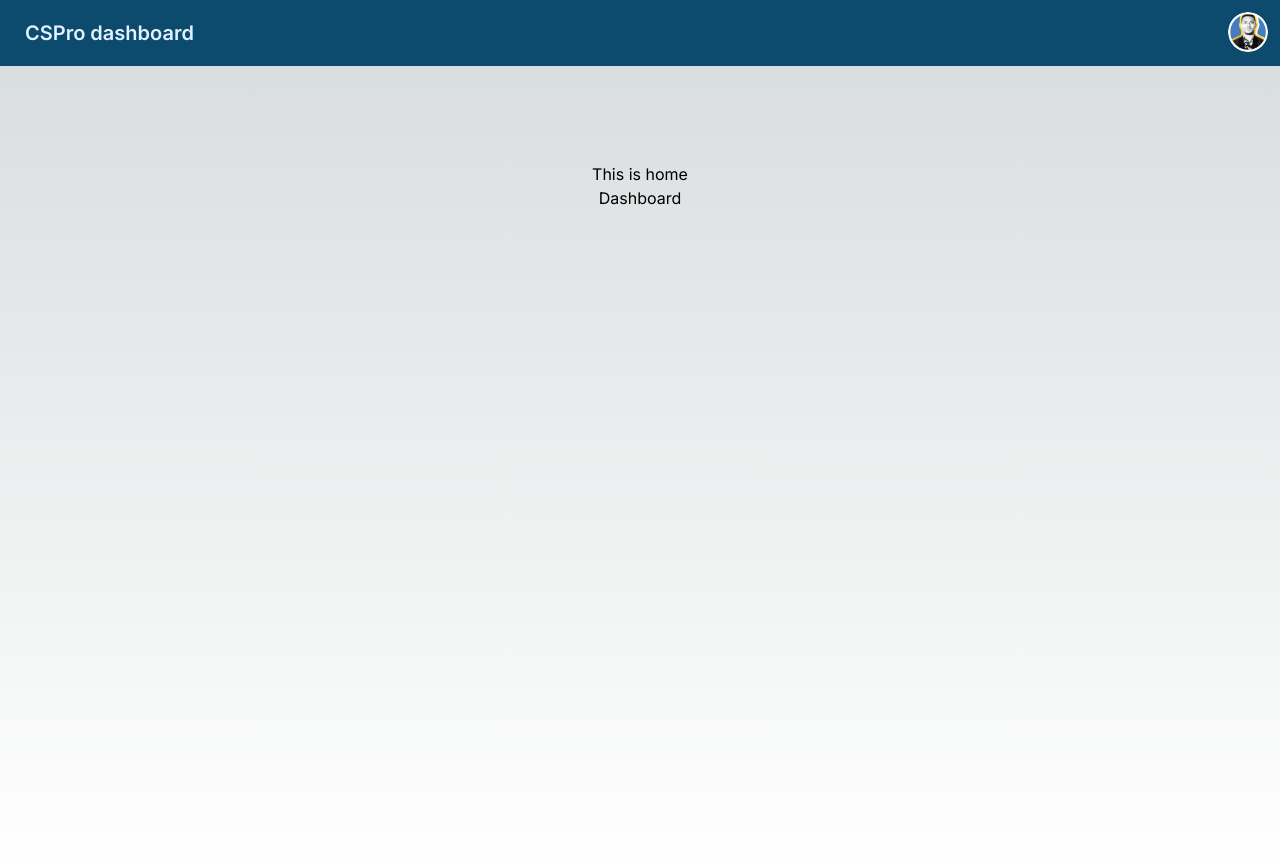
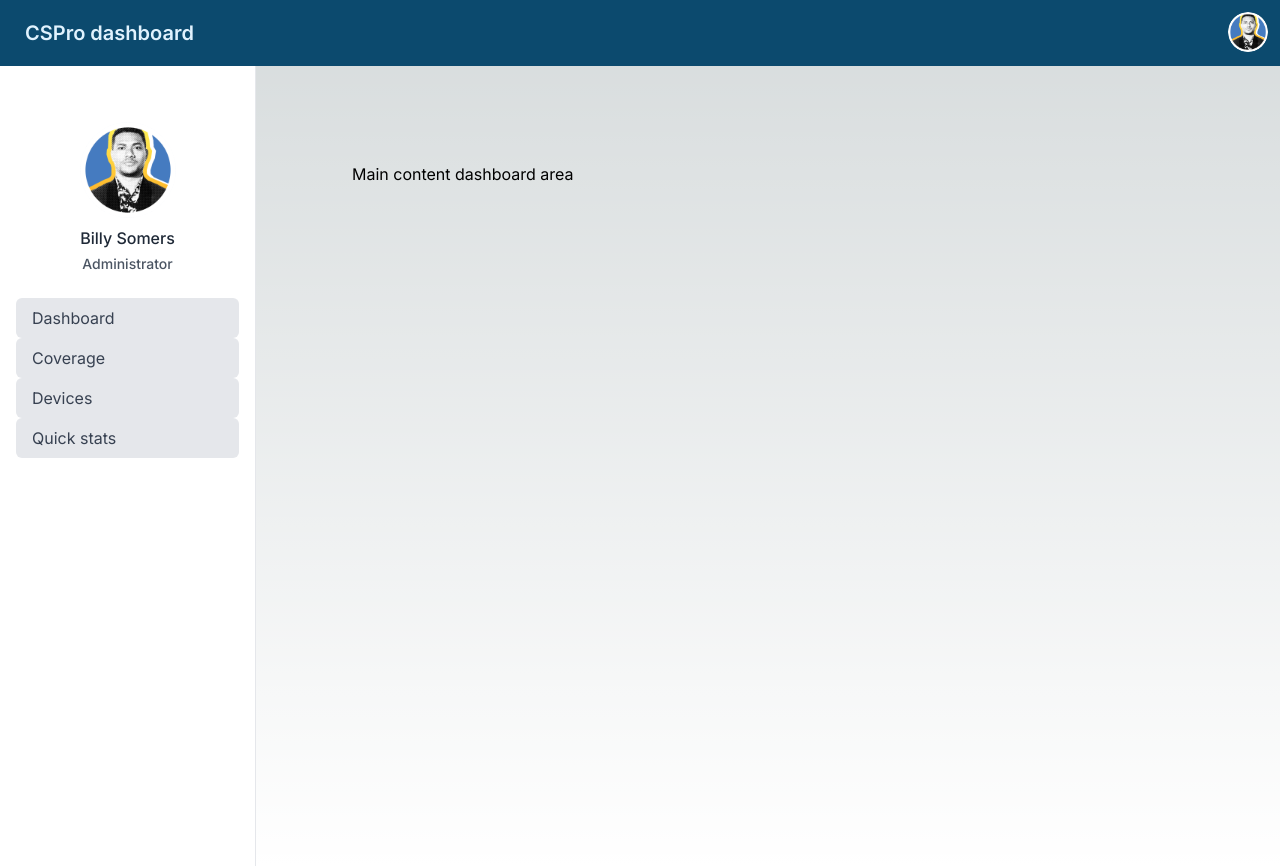
Before and after one commit to billyws/cspro-dashboard, a Next.js app: page / in a window 1280 px wide. Built offline with nearby package versions, Linux system fonts and the light colour scheme.

Commit message:
Basic dashboard with sidebar scaffold

```diff
--- a/app/layout.tsx
+++ b/app/layout.tsx
@@ -1,3 +1,4 @@
+import SideNav from '../components/SideNav'
 import TopNav from '../components/TopNav'
 import './globals.css'
 import { Inter } from 'next/font/google'
@@ -14,7 +15,13 @@ export default function RootLayout({ children }) {
     <html lang="en">
       <body className={inter.className}>
         <TopNav/>
-        {children}</body>
+        <div className='flex flex-row'>
+        <SideNav/>
+        {children}
+
+        </div>
+
+        </body>
     </html>
   )
 }
--- a/app/page.tsx
+++ b/app/page.tsx
@@ -3,10 +3,10 @@ import Link from "next/link"
 
 export default function Home() {
   return (
-    <main className="flex min-h-screen flex-col items-center justify-between p-24">
+    <main className="flex flex-col min-h-screen items-center justify-between p-24">
       <div className="flex flex-col items-center justify-center">
-        <h1>This is home</h1>
-        <Link href="/dashboard">Dashboard</Link>
+        <h1>Main content dashboard area</h1>
+
       </div>
     </main>
   )
--- a/components/SideNav.tsx
+++ b/components/SideNav.tsx
@@ -0,0 +1,45 @@
+import Image from "next/image"
+import Link from "next/link"
+
+
+export default function SideNav(){
+    return (
+        <div className="flex flex-col w-64 h-screen px-4 py-8 bg-white border-r dark:bg-gray-800 dark:border-gray-600">
+            <div className="flex flex-col items-center mt-6 -mx-2">
+                <Image
+                    className="object-cover w-24 h-24 mx-2 rounded-full"
+                    src="/images/bsomers_picofme02.png"
+                    width={30}
+                    height={30}
+                    alt="avatar" />
+                <h4 className="mx-2 mt-2 font-medium text-gray-800 dark:text-gray-200 hover:underline">Billy Somers</h4>
+                <p className="mx-2 mt-1 text-sm font-medium text-gray-600 dark:text-gray-400 hover:underline">Administrator</p>
+            </div>
+            <div className="flex flex-col justify-between flex-1 mt-6">
+                <nav>
+                    <Link
+                        className="flex items-center px-4 py-2 text-gray-700 bg-gray-200 rounded-md dark:bg-gray-800 dark:text-gray-200"
+                        href="/">
+                        Dashboard
+                    </Link>
+                    <Link
+                        className="flex items-center px-4 py-2 text-gray-700 bg-gray-200 rounded-md dark:bg-gray-800 dark:text-gray-200"
+                        href="/">
+                        Coverage
+                    </Link>
+                    <Link
+                        className="flex items-center px-4 py-2 text-gray-700 bg-gray-200 rounded-md dark:bg-gray-800 dark:text-gray-200"
+                        href="/">
+                        Devices
+                    </Link>
+                    <Link
+                        className="flex items-center px-4 py-2 text-gray-700 bg-gray-200 rounded-md dark:bg-gray-800 dark:text-gray-200"
+                        href="/">
+                        Quick stats
+                    </Link>
+                </nav>
+
+            </div>
+        </div>
+        )
+    }
```
